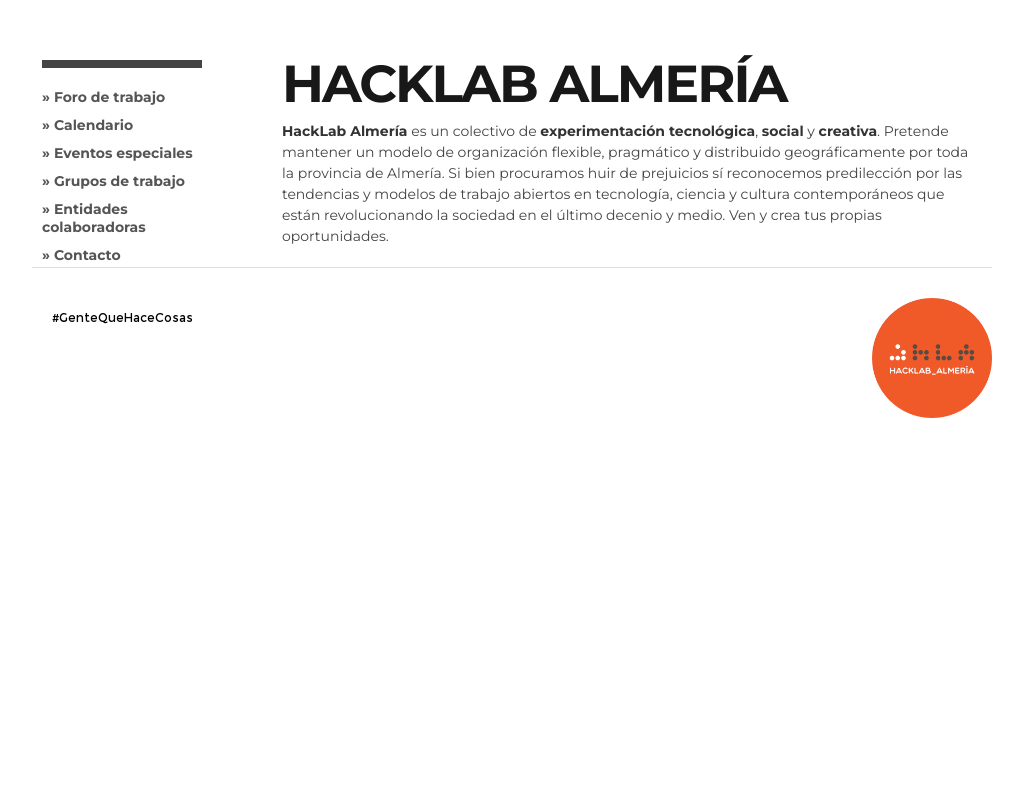
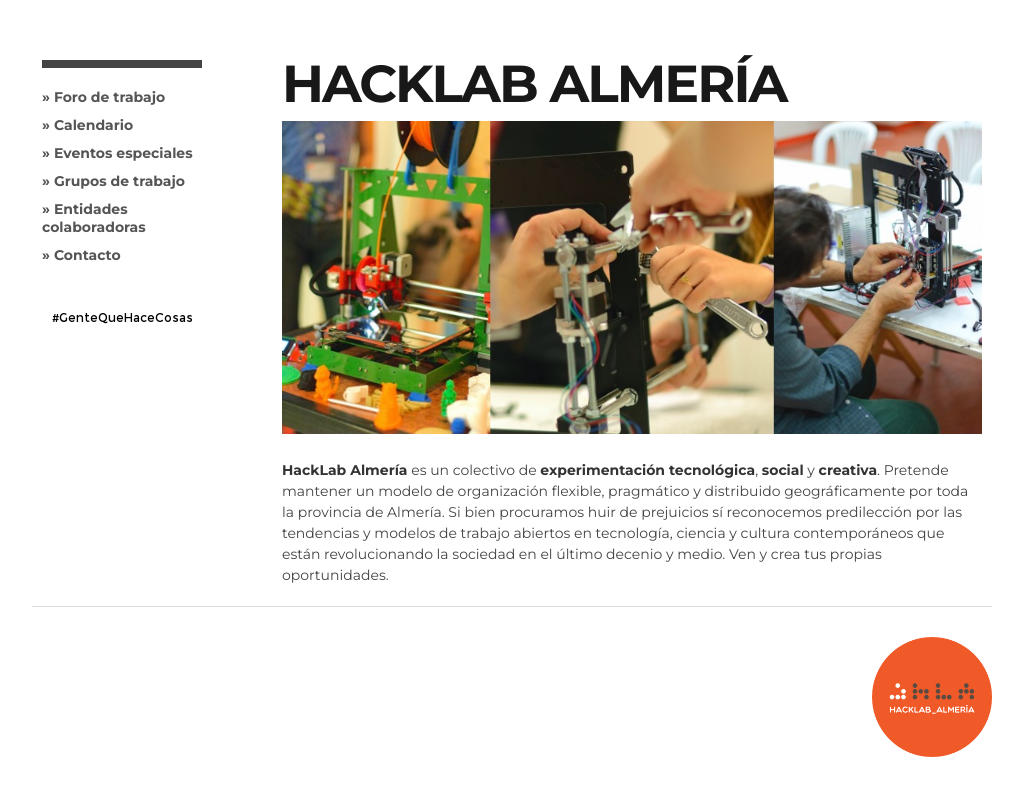
Before and after one commit to HackLab-Almeria/hacklab-almeria.github.io, a Jekyll site: the page built from index.md, in a window 1280 px wide. Shown: the top 796 px of the page, without its empty margins (128-1151 px from the left). Built offline with Jekyll 4.4.1, drawn with Linux system fonts in a browser that asks for light colours; comment, search, counter and statistics services are not loaded.

Commit message:
Pruebas insertando una imagen en index.md

```diff
--- a/index.md
+++ b/index.md
@@ -2,6 +2,8 @@
 layout: default
 title: HackLab Almería
 ---
+
+![HackLab Almería](recursos/portada.jpg)
 
 **HackLab Almería** es un colectivo de **experimentación tecnológica**,
 **social** y **creativa**. Pretende mantener un modelo de organización flexible,
```
